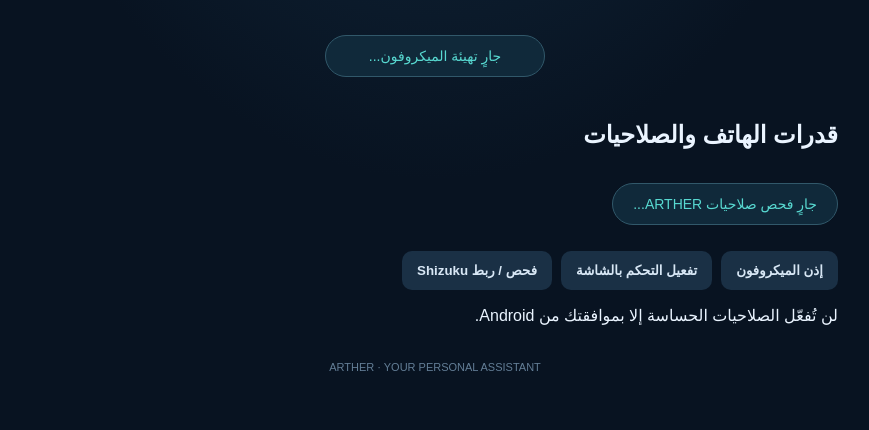
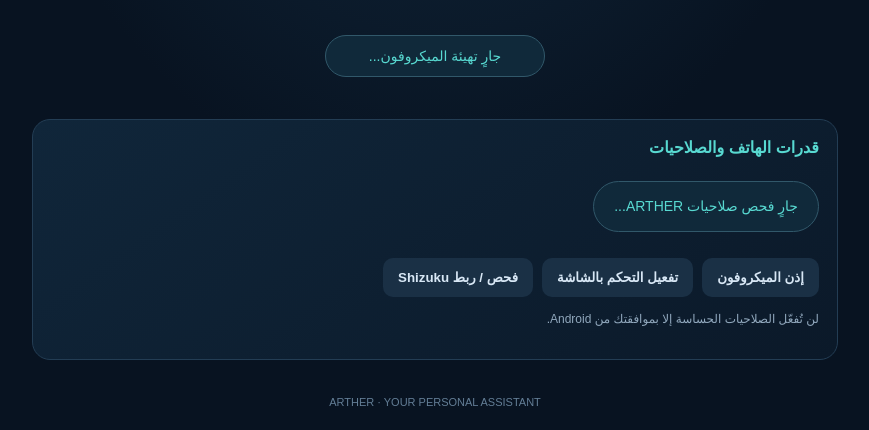
Before and after one commit to cherguihakim34-hub/ARTHER-Android, a website: page index.html in a window 1280 px wide. Shown: the part 485-915 px from the top of the page, without its empty margins (205-1074 px from the left). Before the commit the page ends 880 px from the top, so only its background shows below. Drawn offline with Linux system fonts and the light colour scheme; no server answers.

Commit message:
Style ARTHER permissions dashboard

```diff
--- a/style.css
+++ b/style.css
@@ -220,3 +220,23 @@ footer { margin-top: 36px; }
   .intro .orb { width: 126px; height: 126px; }
   .intro h1 { font-size: 25px; }
 }
+
+
+.permissions {
+  margin-top: 18px;
+  padding: 18px;
+  border: 1px solid var(--line);
+  border-radius: 18px;
+  background: linear-gradient(145deg, #10263a, #0b1929);
+}
+.permissions h2 {
+  margin: 0 0 10px;
+  font-size: 16px;
+  color: var(--cyan);
+}
+.permissions .status { line-height: 1.8; }
+.permissions .hint {
+  color: var(--muted);
+  font-size: 12px;
+  line-height: 1.7;
+}
```
